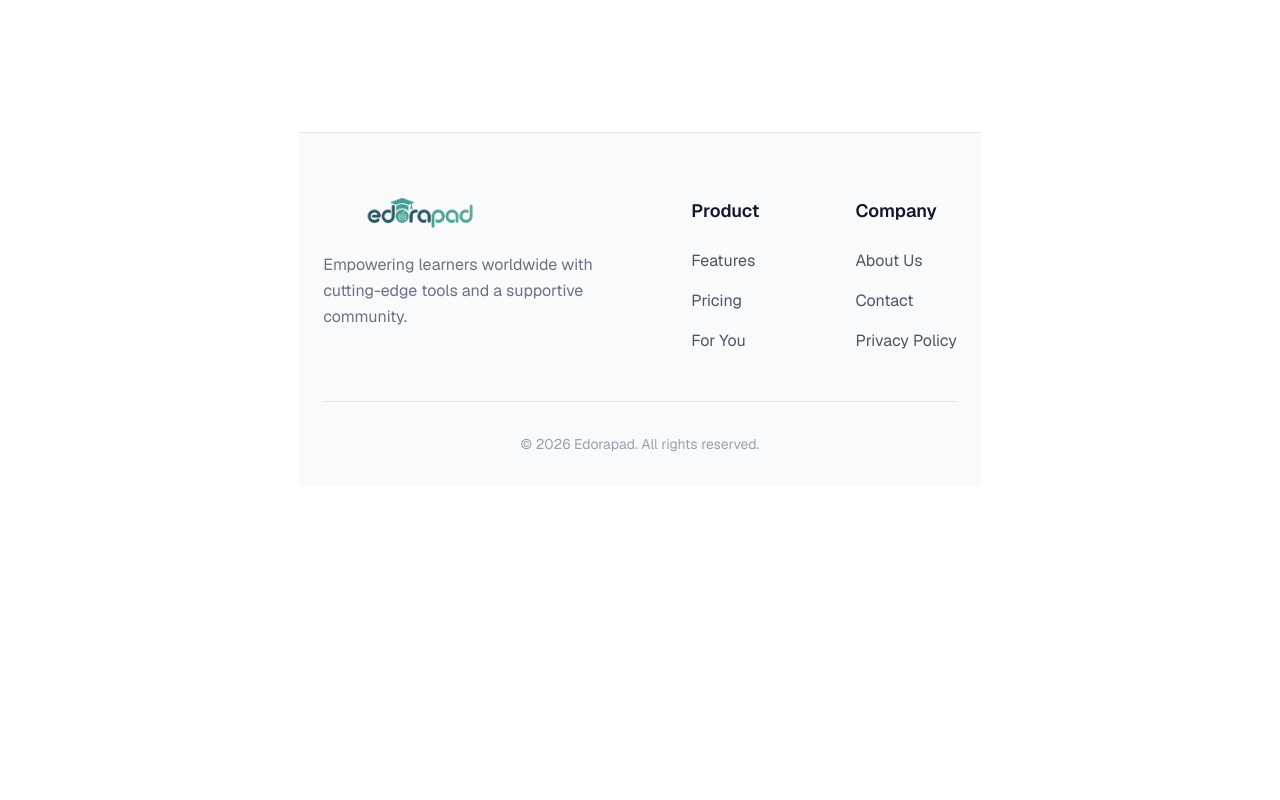
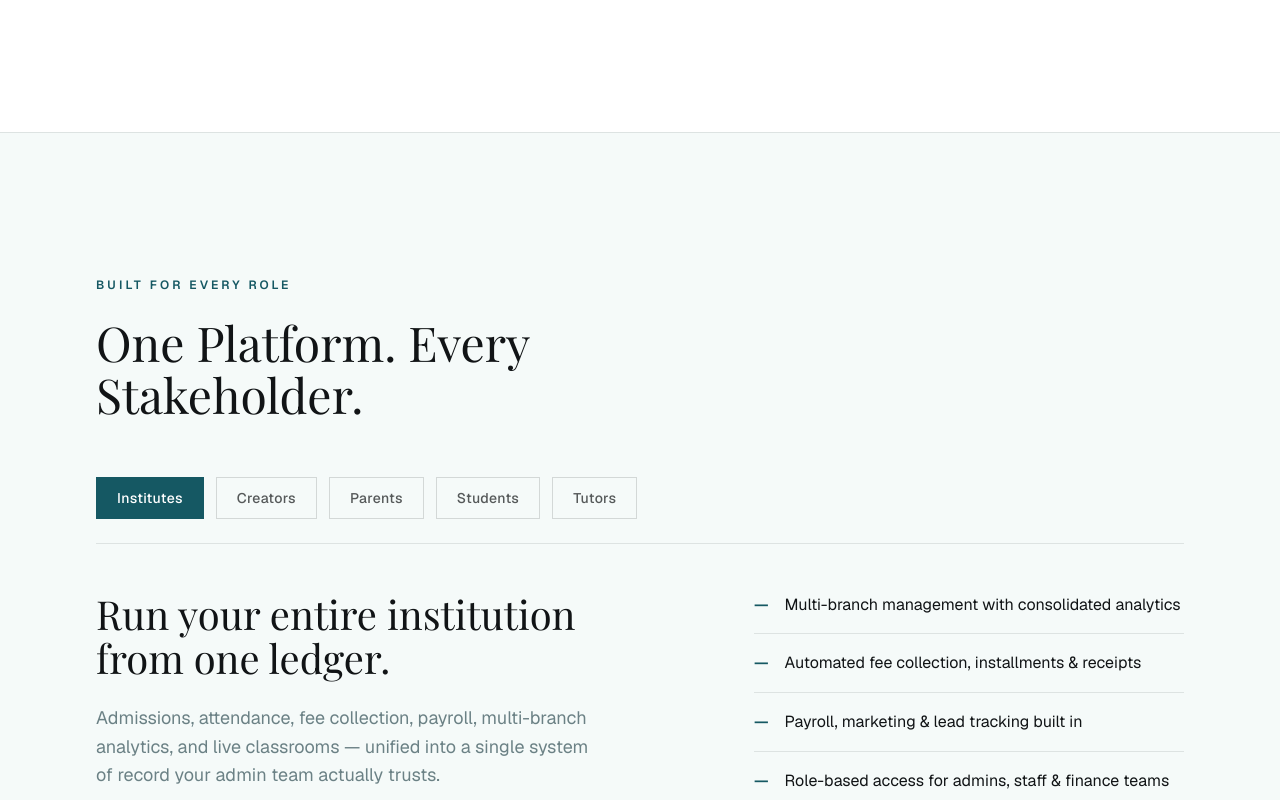
Before and after one commit to Vaavix-Digital/edorapad-landing, a Next.js app: page / in a window 1280 px wide. Shown: the part 1580-2380 px from the top of the page. Before the commit the page ends 2066 px from the top, so only its background shows below. Built offline with nearby package versions, Linux system fonts and the light colour scheme; a web font is replaced by a local one.

Commit message:
3rd section

```diff
--- a/src/app/page.tsx
+++ b/src/app/page.tsx
@@ -1,5 +1,6 @@
 import Hero from "@/components/sections/Hero";
 import Features from "@/components/sections/Features";
+import Audience from "@/components/sections/Audience";
 import Footer from "@/components/layout/Footer";
 
 export default function Home() {
@@ -7,6 +8,7 @@ export default function Home() {
     <main className="flex min-h-screen flex-col items-center justify-between w-full">
       <Hero />
       <Features />
+      <Audience />
       <Footer />
     </main>
   );
--- /dev/null
+++ b/src/components/sections/Audience.tsx
@@ -0,0 +1,132 @@
+"use client";
+
+import { useState } from 'react';
+import { motion, AnimatePresence } from 'framer-motion';
+
+const tabData: Record<string, { heading: string; description: string; features: string[] }> = {
+  Institutes: {
+    heading: "Run your entire institution from one ledger.",
+    description: "Admissions, attendance, fee collection, payroll, multi-branch analytics, and live classrooms — unified into a single system of record your admin team actually trusts.",
+    features: [
+      "Multi-branch management with consolidated analytics",
+      "Automated fee collection, installments & receipts",
+      "Payroll, marketing & lead tracking built in",
+      "Role-based access for admins, staff & finance teams"
+    ]
+  },
+  Creators: {
+    heading: "Build and sell courses on your own terms.",
+    description: "Independent tutors and course creators get a marketplace storefront, instant payouts, coupon tools, and marketing — without surrendering your brand or your margins.",
+    features: [
+      "List and sell courses directly on Edorapad",
+      "Payouts every 15 days to your bank account",
+      "Custom storefront, coupons & email marketing",
+      "Certificates, bulk uploads & advanced analytics"
+    ]
+  },
+  Parents: {
+    heading: "Total transparency into your child's progress.",
+    description: "Live attendance, grades, homework, fee dues, and instant alerts — so you're never left guessing. One app, every update, full peace of mind.",
+    features: [
+      "Live attendance & AI-verified clock-in alerts",
+      "Grades, homework & report cards in real time",
+      "Fee dues, receipts & WhatsApp/SMS reminders",
+      "Direct messaging with tutors and the institute"
+    ]
+  },
+  Students: {
+    heading: "Your entire classroom in your pocket.",
+    description: "Access live and recorded classes, assignments, timetables, results, and fee history from a single app — on Android, iOS, or the web.",
+    features: [
+      "Live + recorded hybrid classes anywhere",
+      "Assignments, timetables & results in one place",
+      "Downloadable certificates on completion",
+      "Seamless sync across phone, tablet & web"
+    ]
+  },
+  Tutors: {
+    heading: "Teach more. Track less.",
+    description: "AI facial verification clock-in replaces manual attendance, while smart sync keeps your course material current across every cohort automatically.",
+    features: [
+      "AI facial-verification attendance clock-in",
+      "Auto-syncing course material across cohorts",
+      "Student progress, lesson-time & activity scores",
+      "Live classroom tools for hybrid teaching"
+    ]
+  }
+};
+
+const tabs = Object.keys(tabData);
+
+export default function Audience() {
+  const [activeTab, setActiveTab] = useState("Institutes");
+  const content = tabData[activeTab];
+
+  return (
+    <section id="audience" className="w-full bg-[#F5FAF9] py-24 md:py-36 border-t border-[#111416]/10">
+      <div className="w-full max-w-[120rem] mx-auto px-6 md:px-16 lg:px-24">
+
+        <motion.div
+          initial={{ opacity: 0, y: 30 }}
+          whileInView={{ opacity: 1, y: 0 }}
+          viewport={{ once: true, margin: "-100px" }}
+          transition={{ duration: 0.7, ease: "easeOut" }}
+          className="max-w-2xl mb-14"
+        >
+          <p className="text-xs font-semibold tracking-[0.25em] text-[#155863] mb-6 uppercase">
+            Built for Every Role
+          </p>
+          <h2 className="font-heading text-3xl md:text-[3rem] leading-[1.08] tracking-tightest text-[#111416]">
+            One Platform. Every Stakeholder.
+          </h2>
+        </motion.div>
+
+        <div className="flex flex-wrap gap-2 md:gap-3 mb-12 border-b border-[#111416]/10 pb-6">
+          {tabs.map((tab) => (
+            <button
+              key={tab}
+              onClick={() => setActiveTab(tab)}
+              className={`px-5 py-2.5 text-sm font-medium tracking-wide transition-all duration-300 border ${
+                activeTab === tab
+                  ? "bg-[#155863] text-white border-[#155863]"
+                  : "bg-transparent text-[#111416]/70 border-[#111416]/15 hover:border-[#155863]/40 hover:text-[#155863]"
+              }`}
+            >
+              {tab}
+            </button>
+          ))}
+        </div>
+
+        <AnimatePresence mode="wait">
+          <motion.div
+            key={activeTab}
+            initial={{ opacity: 0, y: 15 }}
+            animate={{ opacity: 1, y: 0 }}
+            exit={{ opacity: 0, y: -15 }}
+            transition={{ duration: 0.4, ease: "easeOut" }}
+            className="grid grid-cols-1 lg:grid-cols-12 gap-10"
+          >
+            <div className="lg:col-span-6">
+              <h3 className="font-heading text-2xl md:text-[2.5rem] leading-[1.1] tracking-tightest text-[#111416]">
+                {content.heading}
+              </h3>
+              <p className="mt-6 text-lg text-[#6B8185] leading-[1.6] max-w-lg">
+                {content.description}
+              </p>
+            </div>
+            <div className="lg:col-span-5 lg:col-start-8">
+              <ul className="space-y-4">
+                {content.features.map((feature, idx) => (
+                  <li key={idx} className="flex gap-4 text-[#111416] leading-[1.6] border-b border-[#111416]/10 pb-4">
+                    <span className="text-[#155863] font-semibold shrink-0">—</span>
+                    <span>{feature}</span>
+                  </li>
+                ))}
+              </ul>
+            </div>
+          </motion.div>
+        </AnimatePresence>
+      </div>
+    </section>
+  );
+}
```
